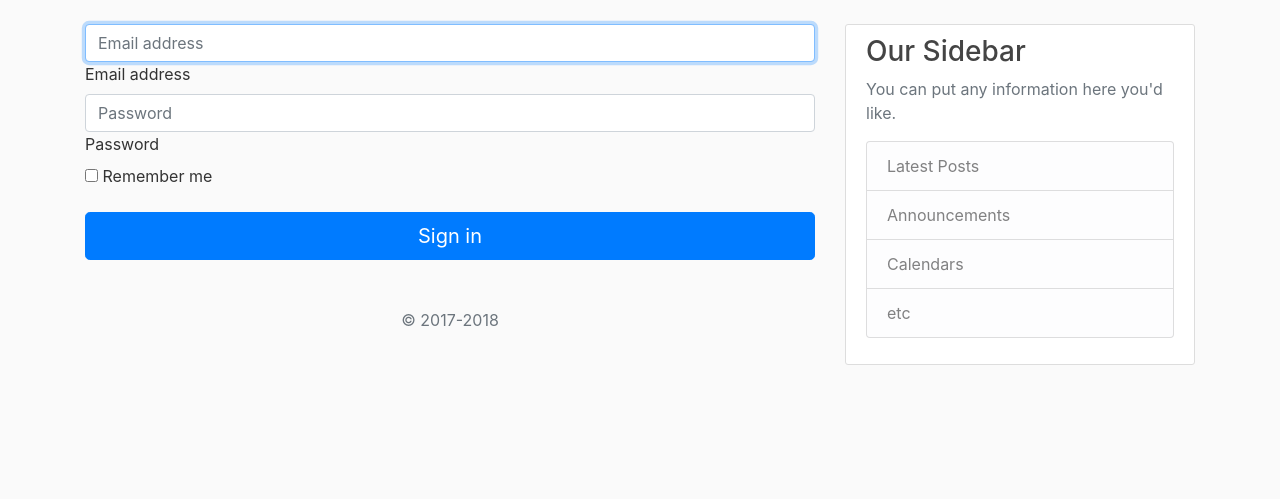
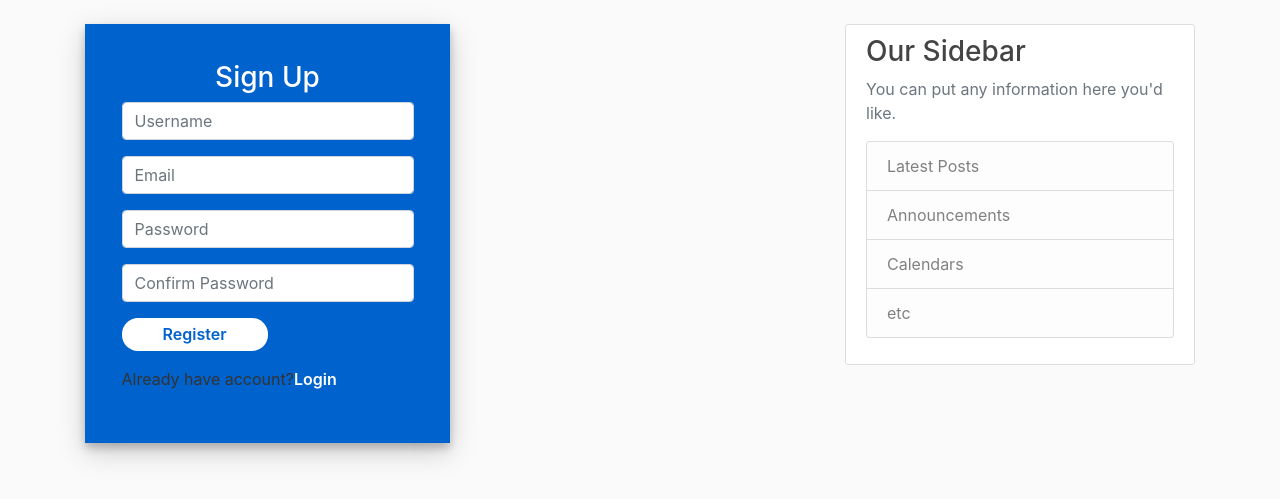
Before and after one commit to rohitksingh/Flask-Code-Repository, a Flask app: page /register in a window 1280 px wide. Shown: the part 56-555 px from the top of the page. Run offline with Flask 2, Linux system fonts and the light colour scheme; some libraries are stand-ins or nearby versions.

Commit message:
Added Register and login page

```diff
--- a/static/main.css
+++ b/static/main.css
@@ -74,3 +74,47 @@ body {
   .account-heading {
     font-size: 2.5rem;
   }
+
+  .login-container{
+    margin-top: 5%;
+    margin-bottom: 5%;
+}
+.login-form-1{
+    padding: 5%;
+    box-shadow: 0 5px 8px 0 rgba(0, 0, 0, 0.2), 0 9px 26px 0 rgba(0, 0, 0, 0.19);
+}
+.login-form-1 h3{
+    text-align: center;
+    color: #333;
+}
+.login-form-2{
+    padding: 5%;
+    background: #0062cc;
+    box-shadow: 0 5px 8px 0 rgba(0, 0, 0, 0.2), 0 9px 26px 0 rgba(0, 0, 0, 0.19);
+}
+.login-form-2 h3{
+    text-align: center;
+    color: #fff;
+}
+.login-container form{
+    padding: 10%;
+}
+.btnSubmit
+{
+    width: 50%;
+    border-radius: 1rem;
+    padding: 1.5%;
+    border: none;
+    cursor: pointer;
+}
+
+.login-form-2 .btnSubmit{
+    font-weight: 600;
+    color: #0062cc;
+    background-color: #fff;
+}
+.login-form-2 .ForgetPwd{
+    color: #fff;
+    font-weight: 600;
+    text-decoration: none;
+}
--- a/templates/layout.html
+++ b/templates/layout.html
@@ -23,8 +23,8 @@
                   </div>
                   <!-- Navbar Right Side -->
                   <div class="navbar-nav">
-                    <a class="nav-item nav-link" href="{{url_for('register')}}">Login</a>
-                    <a class="nav-item nav-link" href="/register">Register</a>
+                    <a class="nav-item nav-link" href="{{url_for('login')}}">Login</a>
+                    <a class="nav-item nav-link" href="{{url_for('register')}}">Register</a>
                   </div>
                 </div>
               </div>
--- a/templates/register.html
+++ b/templates/register.html
@@ -1,22 +1,27 @@
 {% extends 'layout.html' %}
 {% block content %}
-<form class="form-signin">
-    <div class="form-label-group">
-      <input type="email" id="inputEmail" class="form-control" placeholder="Email address" required autofocus>
-      <label for="inputEmail">Email address</label>
-    </div>
+<div class="col-md-6 login-form-2">
+  <h3>Sign Up</h3>
+  <form>
+      <div class="form-group">
+          <input type="text" class="form-control" placeholder="Username" value="" />
+      </div>
+      <div class="form-group">
+          <input type="text" class="form-control" placeholder="Email" value="" />
+      </div>
+      <div class="form-group">
+          <input type="password" class="form-control" placeholder="Password" value="" />
+      </div>
+      <div class="form-group">
+        <input type="password" class="form-control" placeholder="Confirm Password" value="" />
+      </div>
+      <div class="form-group">
+          <input type="submit" class="btnSubmit" value="Register" />
+      </div>
+      <div class="form-group">
 
-    <div class="form-label-group">
-      <input type="password" id="inputPassword" class="form-control" placeholder="Password" required>
-      <label for="inputPassword">Password</label>
-    </div>
-
-    <div class="checkbox mb-3">
-      <label>
-        <input type="checkbox" value="remember-me"> Remember me
-      </label>
-    </div>
-    <button class="btn btn-lg btn-primary btn-block" type="submit">Sign in</button>
-    <p class="mt-5 mb-3 text-muted text-center">&copy; 2017-2018</p>
+        Already have account?<a href="#" class="ForgetPwd" value="Login">Login</a>
+      </div>
   </form>
+</div>
 {% endblock %}
```
Also changed, not shown: templates/login.html (+21 -0 lines).
